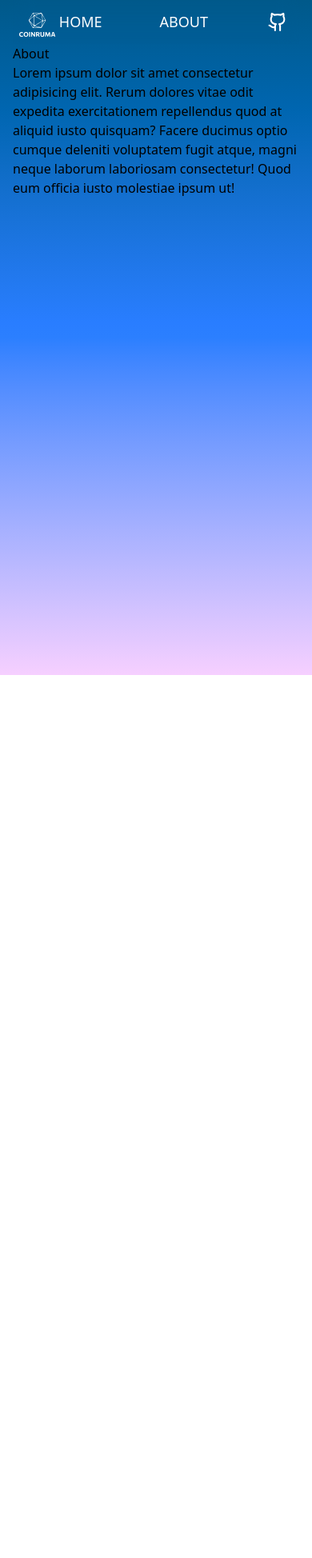
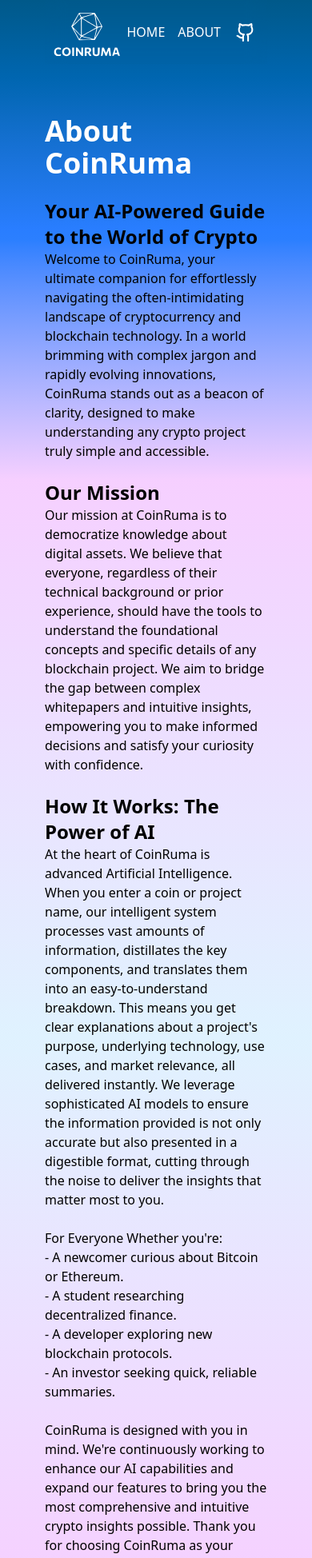
Before and after one commit to kshitijbhusal/coinruma, a Next.js app: page /about in a window 390 px wide. Shown: the top 1948 px of the page at 80% size. Before the commit the page ends 844 px from the top, so only its background shows below. Built offline with nearby package versions, Linux system fonts and the light colour scheme.

Commit message:
responsive and optimization

```diff
--- a/components/Footer.tsx
+++ b/components/Footer.tsx
@@ -6,7 +6,7 @@
     <>
       <div className=" p-4 text-black text-center  w-full">
         <h3 className="text-center text-xs font-bold">
-          Made with ❤ by
+          Made with ❤ by{"  "}
           <a target="_blank" href="https://x.com/steezcodes">
             <span>
               <ContainerTextFlip />
--- a/components/Header.tsx
+++ b/components/Header.tsx
@@ -6,32 +6,32 @@
 const Header = () => {
   return (
     <>
-      <header className=" text-white     flex justify-between items-center p-2 backdrop-blur-md">
+      <header className=" text-white flex justify-between items-center p-2 md:p-0 backdrop-blur-md">
         <Link href="/">
           <Image
-            className="bg-re-500 text-white mt-2"
+            className="bg-re-500 text-white mt-2 h-14 w-24 md:h-24"
             src="/logo.svg"
-            width={100}
-            height={100}
             alt="bext"
+            width={0}
+            height={0}
           />
         </Link>
-        <nav className="list-none text-xl flex align-center justify-center gap-x-[4rem]  ">
+        <nav className="list-none  flex align-center justify-center items-center gap-x-2 md:gap-x-[4rem]  ">
           <Link
-            className="px-1 py-0.5  rounded-md hover:bg-gray-300/20 text-lg "
+            className="px-1 py-0.5  rounded-md hover:bg-gray-300/20 text base md:text-lg "
             href="/"
           >
             HOME
           </Link>
           <Link
-            className="px-1 py-0.5 rounded-md hover:bg-gray-300/20 text-lg "
+            className="px-1 py-0.5 rounded-md hover:bg-gray-300/20 text-base  md:text-lg "
             href="/about"
           >
             ABOUT
           </Link>
           <Link
             target="_blank"
-            className="px-1 py-1 rounded-full hover:bg-gray-300/20 text-lg"
+            className="px-1 py-1 rounded-full hover:bg-gray-300/20 md:text-lg"
             href="https://github.com/kshitijbhusal/coinruma"
           >
             <Github height={25} width={30} />
--- a/components/Hero.tsx
+++ b/components/Hero.tsx
@@ -3,7 +3,7 @@
 const Hero = () => {
   return (
     <>
-      <div className="bg-rd-500  mx-auto w-fit text-center">
+      <div className="bg-rd-500 mx-auto w-fit text-center">
         <h1 className="text-5xl font-bold py-4 leading-15">
           Understand Any <br />
           <span className="font-extrabold text-black stroke-2 strok-red-500 italic ">
@@ -12,7 +12,7 @@
           Project Instantly
           <span className="text-black animate-bounce  ">.</span>
         </h1>
-        <p className="text-lg mt-2 font-semibold text-white ">
+        <p className="text-base md:text-lg mt-2 font-semibold text-white ">
           Enter a coin name and get full breakdown{" "}
           <span className="text-black/90 hover:underline animate-3s ">
             powered by AI.
--- a/components/InputBox.tsx
+++ b/components/InputBox.tsx
@@ -121,10 +121,10 @@
           onChange={(e) => setCoin(e.target.value)}
           type="text"
           placeholder="Bitcoin, Eth, solana"
-          className="w-full h-8 max-w-md text-black bg-slate-50 text-[5px] font-normal "
+          className="w-full h-8 max-w-md text-black bg-slate-50 md:text-base font-semibold "
         />
         {loading ? (
-          <div className="mt-2  ">
+          <div className="my-2  ">
             <Loader />
           </div>
         ) : (
--- a/components/ui/container-text-flip.tsx
+++ b/components/ui/container-text-flip.tsx
@@ -62,7 +62,7 @@
       className={cn(
         "relative inline-block rounded-lg pt-1 pb-1 text-center text-xs font-bold text-black md:text-md dark:text-white",
         "[background: linear-gradient(to bottom, #f3f4f6, #e5e7eb)]",
-        "shadow-[inset_0_-1px_#d1d5db,inset_0_0_0_1px_#d1d5db,_0_4px_8px_#d1d5db]",
+        "shadow-[inset_0_-1px_#d1d5db,inset_0_0_0_1px_#4f4e4d,_0_4px_8px_#4f4e4d]",
         "dark:[background:linear-gradient(to_bottom,#374151,#1f2937)]",
         "dark:shadow-[inset_0_-1px_#10171e,inset_0_0_0_1px_hsla(205,89%,46%,.24),_0_4px_8px_#00000052]",
         className
--- a/lib/react-markdown.tsx
+++ b/lib/react-markdown.tsx
@@ -3,7 +3,7 @@
 import Markdown from "react-markdown";
 
 const MarkdownWrapper = ({ children }: { children: string }) => (
-  <div className=" p-8 text-xl text-[#0A0A23] outline-none font-[400] resize-none overflow-hidden leading-[35.2px]   ">
+  <div className="p-8 text-base md:text-xl text-[#0A0A23] outline-none font-[400] resize-none overflow-hidden leading-8 md:leading-[35.2px]   ">
     <Markdown>{children}</Markdown>
   </div>
 );
--- a/src/app/about/page.tsx
+++ b/src/app/about/page.tsx
@@ -4,17 +4,75 @@
 const page = () => {
   return (
     <>
-      <div className="h-screen min-h-fit w-[100vw] bg-linear-to-t from-fuchsia-200 via-blue-500 to-sky-800 flex flex-col justify-between ">
+      <div className="h-fit min-h-fit px-10 bg-linear-to-t from-fuchsia-200 via-blue-500 to-sky-800 flex flex-col justify-between ">
         <div className="container px-4 mx-auto">
           <Header />
-          <h1>About</h1>
-          <p>
-            Lorem ipsum dolor sit amet consectetur adipisicing elit. Rerum
-            dolores vitae odit expedita exercitationem repellendus quod at
-            aliquid iusto quisquam? Facere ducimus optio cumque deleniti
-            voluptatem fugit atque, magni neque laborum laboriosam consectetur!
-            Quod eum officia iusto molestiae ipsum ut!
+          <section className="bg-rd-500 mt-16 leading-6 ">
+            <div>
+              <h1 className="text-4xl font-bold text-white">About CoinRuma</h1>
+              <br />
+              <h2 className="text-2xl font-semibold ">
+                Your AI-Powered Guide to the World of Crypto
+              </h2>
+              <p className="text-base font-medium">
+                Welcome to CoinRuma, your ultimate companion for effortlessly
+                navigating the often-intimidating landscape of cryptocurrency
+                and blockchain technology. In a world brimming with complex
+                jargon and rapidly evolving innovations, CoinRuma stands out as
+                a beacon of clarity, designed to make understanding any crypto
+                project truly simple and accessible.
+              </p>
+              <br />
+            </div>
+          </section>
+        </div>
+      </div>
+      <div className="h-screen min-h-fit px-10  bg-linear-to-t from-fuchsia-200 via-sky-100 to-fuchsia-200 flex flex-col justify-between  ">
+        <div className="container px-4 mx-auto">
+          <h2 className="text-2xl font-semibold">Our Mission</h2>
+          <p className="text-base font-medium">
+            Our mission at CoinRuma is to democratize knowledge about digital
+            assets. We believe that everyone, regardless of their technical
+            background or prior experience, should have the tools to understand
+            the foundational concepts and specific details of any blockchain
+            project. We aim to bridge the gap between complex whitepapers and
+            intuitive insights, empowering you to make informed decisions and
+            satisfy your curiosity with confidence.
           </p>
+          <br />
+          <h1 className="text-2xl font-semibold">
+            How It Works: The Power of AI
+          </h1>
+          <p className="text-base font-medium">
+            At the heart of CoinRuma is advanced Artificial Intelligence. When
+            you enter a coin or project name, our intelligent system processes
+            vast amounts of information, distillates the key components, and
+            translates them into an easy-to-understand breakdown. This means you
+            get clear explanations about a project's purpose, underlying
+            technology, use cases, and market relevance, all delivered
+            instantly. We leverage sophisticated AI models to ensure the
+            information provided is not only accurate but also presented in a
+            digestible format, cutting through the noise to deliver the insights
+            that matter most to you.
+          </p>
+          <br />
+          <section className="text-base font-medium">
+            <p>For Everyone Whether you're:</p>
+            <ul>
+              <li>- A newcomer curious about Bitcoin or Ethereum.</li>
+              <li>- A student researching decentralized finance.</li>
+              <li>- A developer exploring new blockchain protocols.</li>
+              <li>- An investor seeking quick, reliable summaries.</li>
+            </ul>{" "}
+            <br />
+            <p>
+              CoinRuma is designed with you in mind. We're continuously working
+              to enhance our AI capabilities and expand our features to bring
+              you the most comprehensive and intuitive crypto insights possible.
+              Thank you for choosing CoinRuma as your trusted guide in the
+              fascinating world of cryptocurrency!
+            </p>
+          </section>
         </div>
       </div>
     </>
```
Also changed, not shown: src/app/page.tsx (+22 -12 lines).
